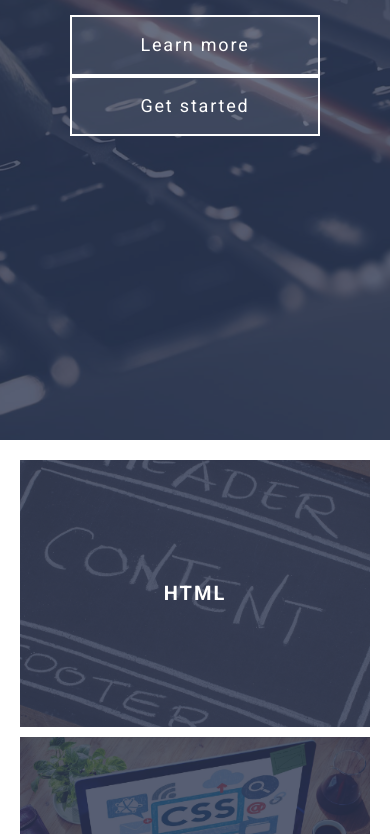
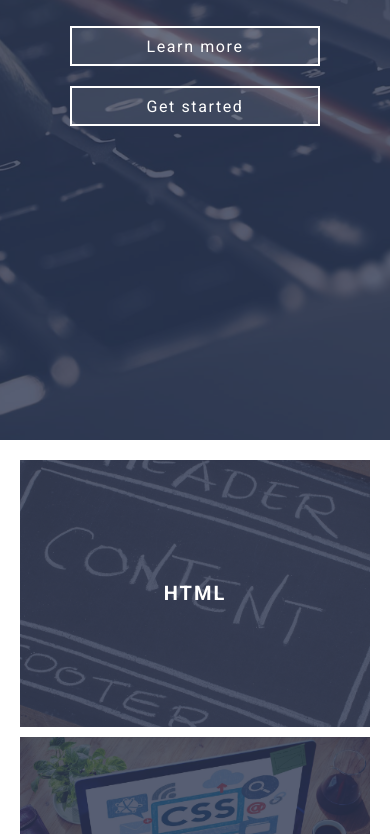
Before and after one commit to Nightenndy/grid-project-homework, a website: page index.html in a window 390 px wide. Shown: the part 404-1238 px from the top of the page. Drawn offline with Linux system fonts and the light colour scheme.

Commit message:
Доделал адаптив

```diff
--- a/assets/scss/_common.scss
+++ b/assets/scss/_common.scss
@@ -62,9 +62,6 @@
     text-decoration: none;
   }
 
-  input:focus {
-  }
-
   .btn {
     display: block;
     width: 250px;
@@ -75,6 +72,37 @@
     font-size: 1.125rem;
     transition: background-color 0.5s;
 
+    @include lg-md {
+      min-width: 200px;
+      height: $gap * 2.5;
+      padding-top: 14px;
+      padding-bottom: 14px;
+      font-size: 1rem;
+      letter-spacing: 0.1em;
+    }
+
+    @include md-sm {
+      min-width: 170px;
+      height: $gap * 2;
+      padding-top: $gap / 2;
+      padding-bottom: $gap / 2;
+      font-size: 1rem;
+      letter-spacing: 0.1em;
+    }
+
+    @include sm {
+      min-width: 170px;
+      height: $gap * 2;
+      padding-top: $gap / 2;
+      padding-bottom: $gap / 2;
+      font-size: 1rem;
+      letter-spacing: 0.1em;
+
+      &:not(:last-of-type) {
+        margin-bottom: $gap;
+      }
+    }
+
     &:hover,
     &:focus {
       background-color: $color-accent;
```
Also changed, not shown: assets/scss/sections/_section-posts.scss (+0 -7 lines), assets/css/style.css.
